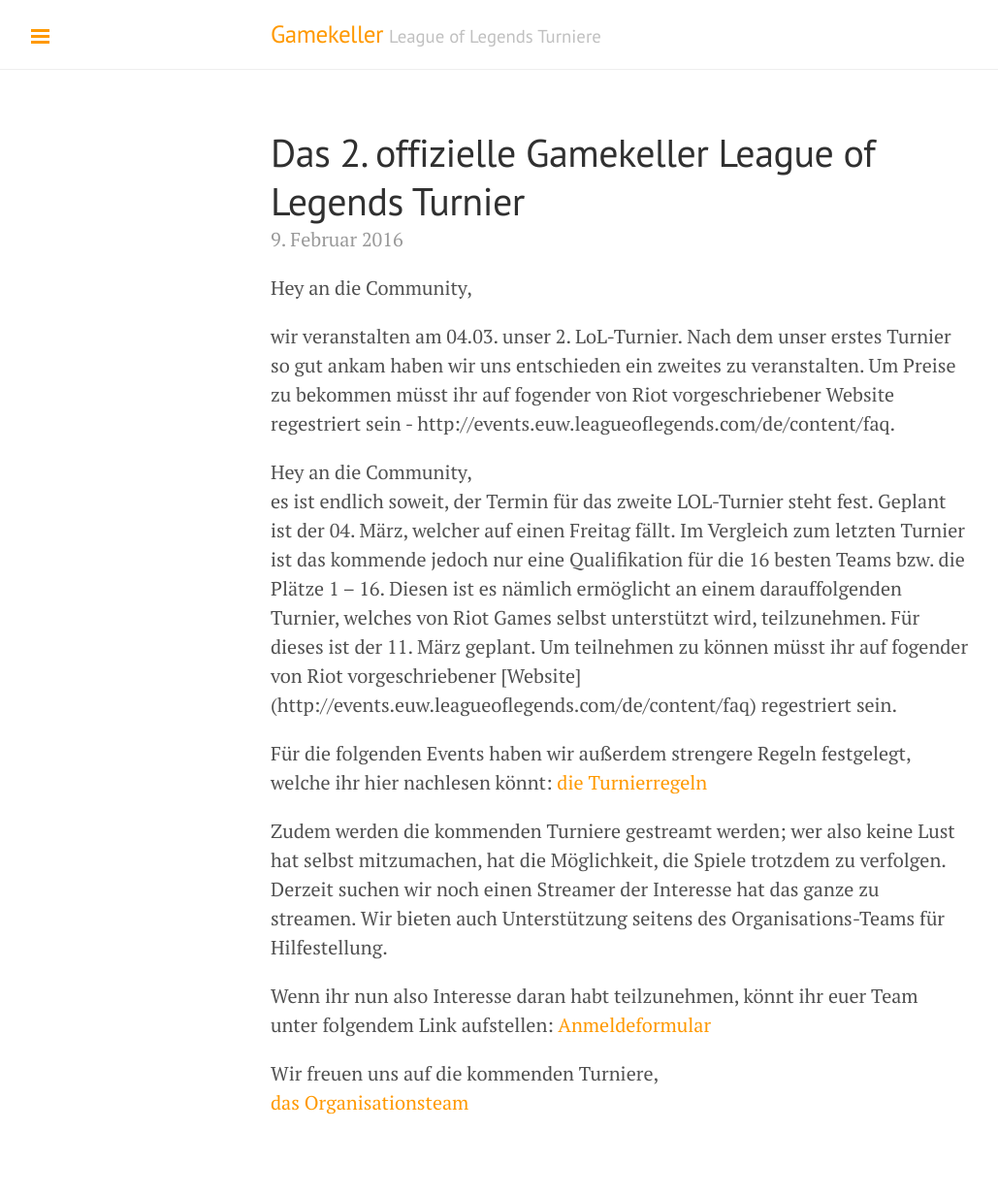
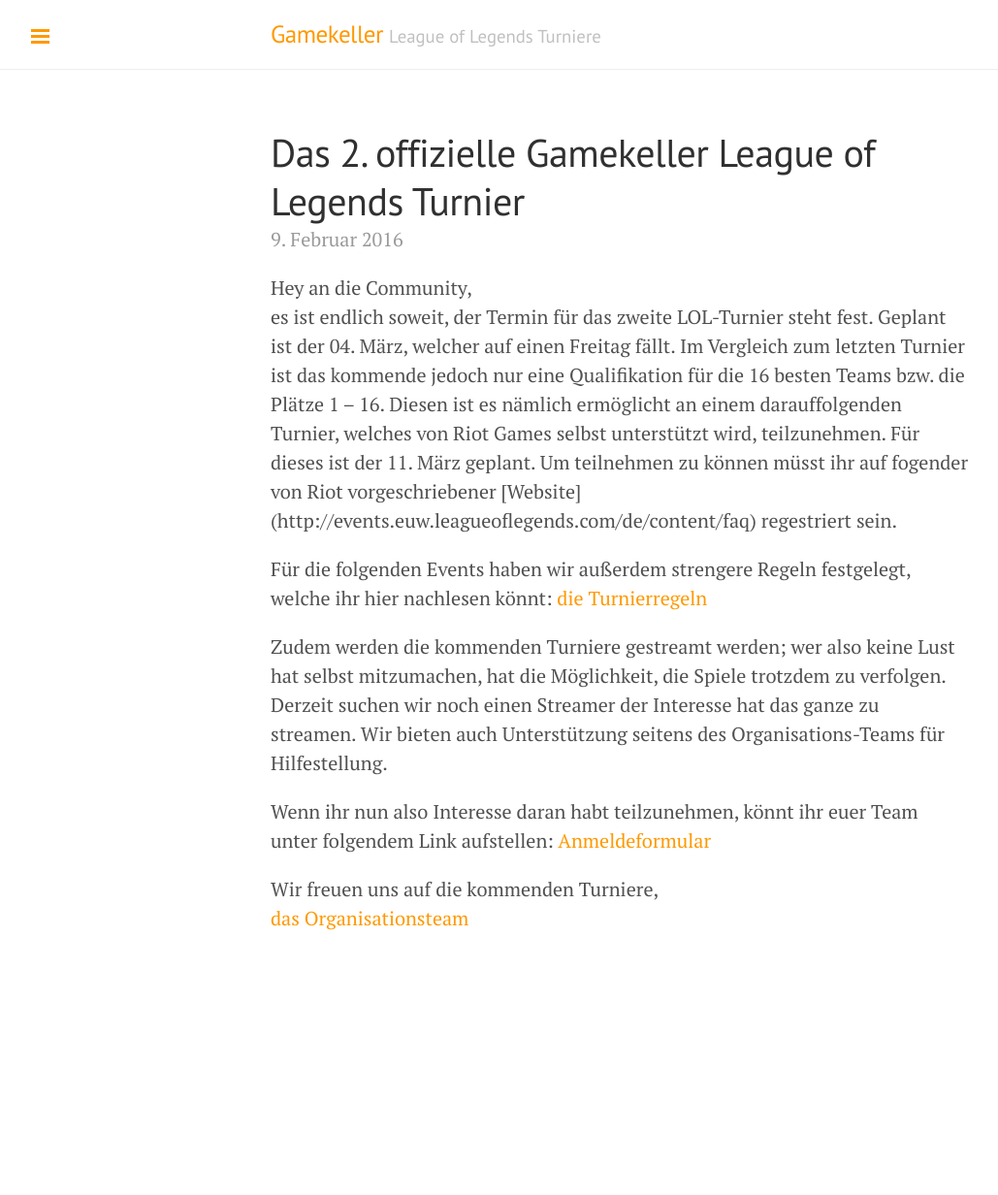
Before and after one commit to gamekeller/League-of-Legends-Turnier-Page, a Jekyll site: the page built from _posts/2016-02-09-2.lol-turnier.md, in a window 1280 px wide. Shown: the whole page at 97% size, without its empty margins (1-1030 px from the left). Built offline with Jekyll 4.4.1, drawn with Linux system fonts in a browser that asks for light colours; after the commit the page ends 1042 px from its top, so only the background shows below that.

Commit message:
Update 2016-02-09-2.lol-turnier.md

```diff
--- a/_posts/2016-02-09-2.lol-turnier.md
+++ b/_posts/2016-02-09-2.lol-turnier.md
@@ -2,14 +2,6 @@
 layout: post
 title: Das 2. offizielle Gamekeller League of Legends Turnier
 ---
-
-Hey an die Community,
-
-wir veranstalten am 04.03. unser 2. LoL-Turnier.
-Nach dem unser erstes Turnier so gut ankam haben wir uns entschieden ein zweites zu veranstalten.
-Um Preise zu bekommen müsst ihr auf fogender von Riot vorgeschriebener Website regestriert sein - http://events.euw.leagueoflegends.com/de/content/faq.
-
-
 
 Hey an die Community,
 es ist endlich soweit, der Termin für das zweite LOL-Turnier steht fest. Geplant ist der 04. März, welcher auf einen Freitag fällt. Im Vergleich zum letzten Turnier ist das kommende jedoch nur eine Qualifikation für die 16 besten Teams bzw. die Plätze 1 – 16. Diesen ist es nämlich ermöglicht an einem darauffolgenden Turnier, welches von Riot Games selbst unterstützt wird, teilzunehmen. Für dieses ist der 11. März geplant. Um teilnehmen zu können müsst ihr auf fogender von Riot vorgeschriebener [Website] (http://events.euw.leagueoflegends.com/de/content/faq) regestriert sein.
```
